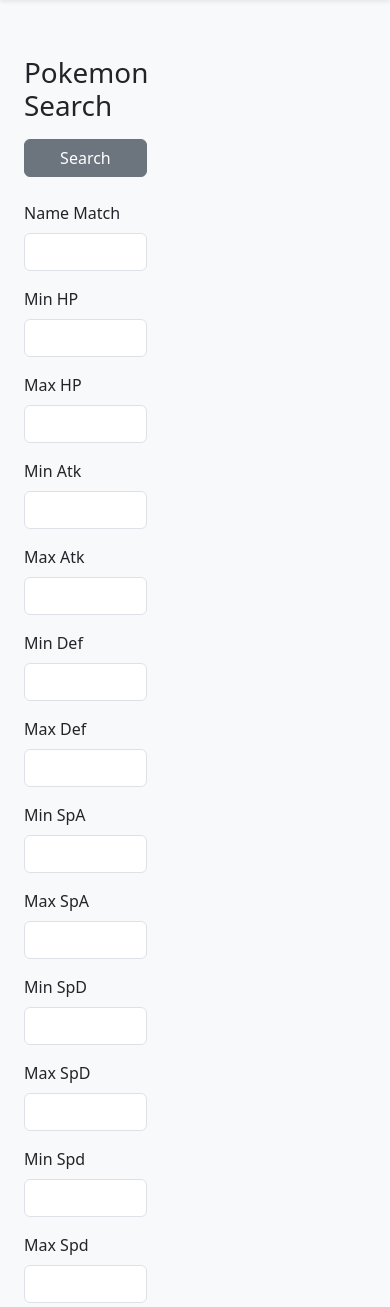
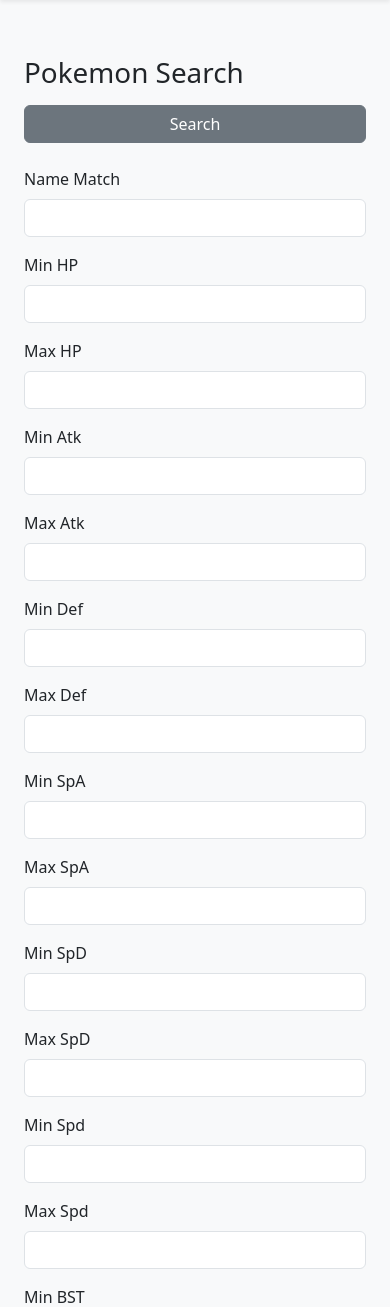
Before and after one commit to samuel-peter-chowdhury/PokemonDraftSite, a Django app: page /leagues/1/pokemon/search in a window 390 px wide. Shown: the part 56-1363 px from the top of the page. Run offline with Django 5.2, Linux system fonts and the light colour scheme; a user stored in the database is signed in; tables that the repository leaves empty hold one stand-in row (values such as "Sample post"); grey boxes marked "Sample" are stand-in pictures; some libraries are stand-ins or nearby versions.

Commit message:
Fix mobile for search feature

```diff
--- a/core/leagues/templates/leagues/league_pokemon_search.html
+++ b/core/leagues/templates/leagues/league_pokemon_search.html
@@ -2,8 +2,8 @@
 
 {% load crispy_forms_tags %}
 {% block content %}
-    <div class="d-inline-flex" hx-headers='{"X-CSRFToken": "{{ csrf_token }}"}' hx-target="#pokemon-search-results-page" hx-swap="innerHTML" hx-include="#pokemon-search-form">
-        <div class="me-5 px-2 overflow-auto" style="max-height: 50vh">
+    <div class="d-flex flex-column flex-md-row" hx-headers='{"X-CSRFToken": "{{ csrf_token }}"}' hx-target="#pokemon-search-results-page" hx-swap="innerHTML" hx-include="#pokemon-search-form">
+        <div class="me-md-5 px-2 overflow-auto" style="max-height: 50vh">
             <h1>Pokemon Search</h1>
             <button class="btn btn-secondary mt-2 mb-4 w-100" hx-post="{%  url 'leagues:leaguePokemonSearchResults' id=league.id %}" hx-trigger="click">Search</button>
             <form id="pokemon-search-form" class="d-flex flex-column">
```
